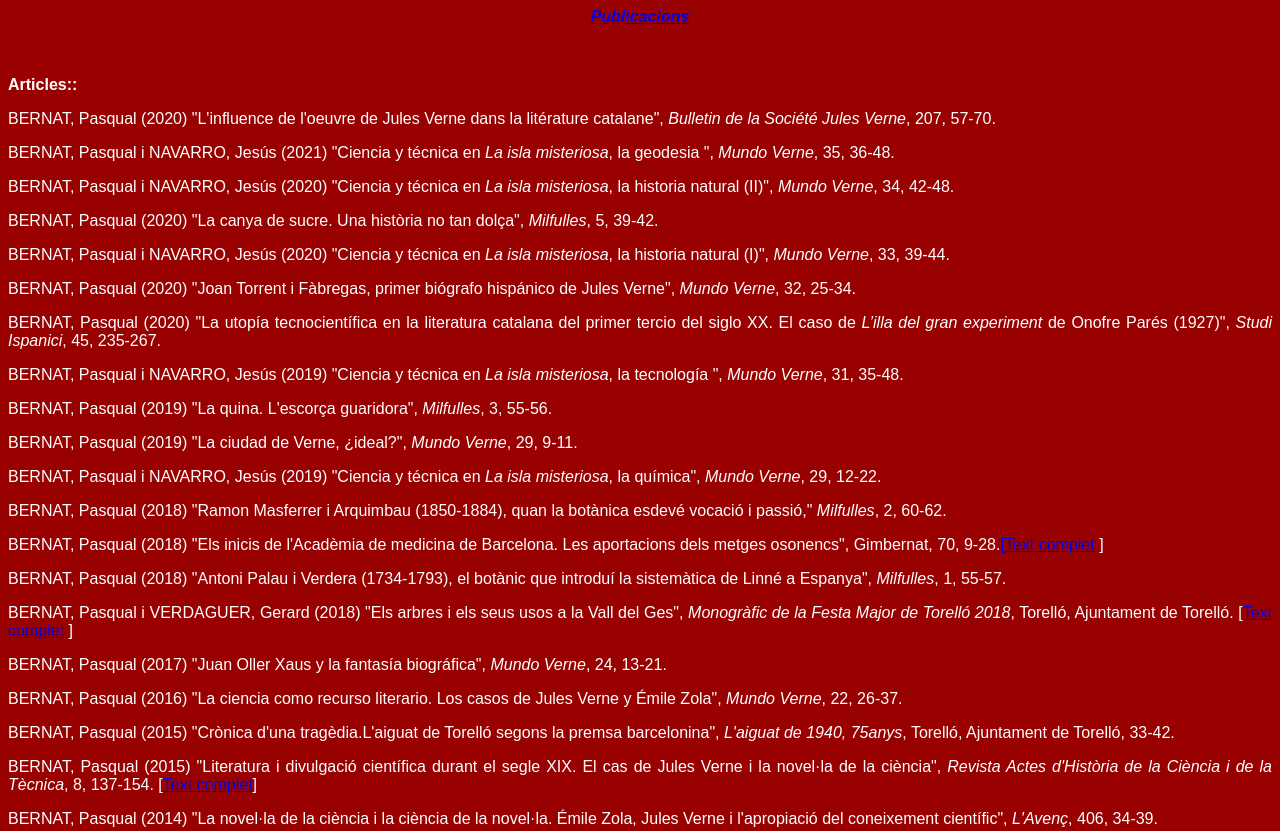
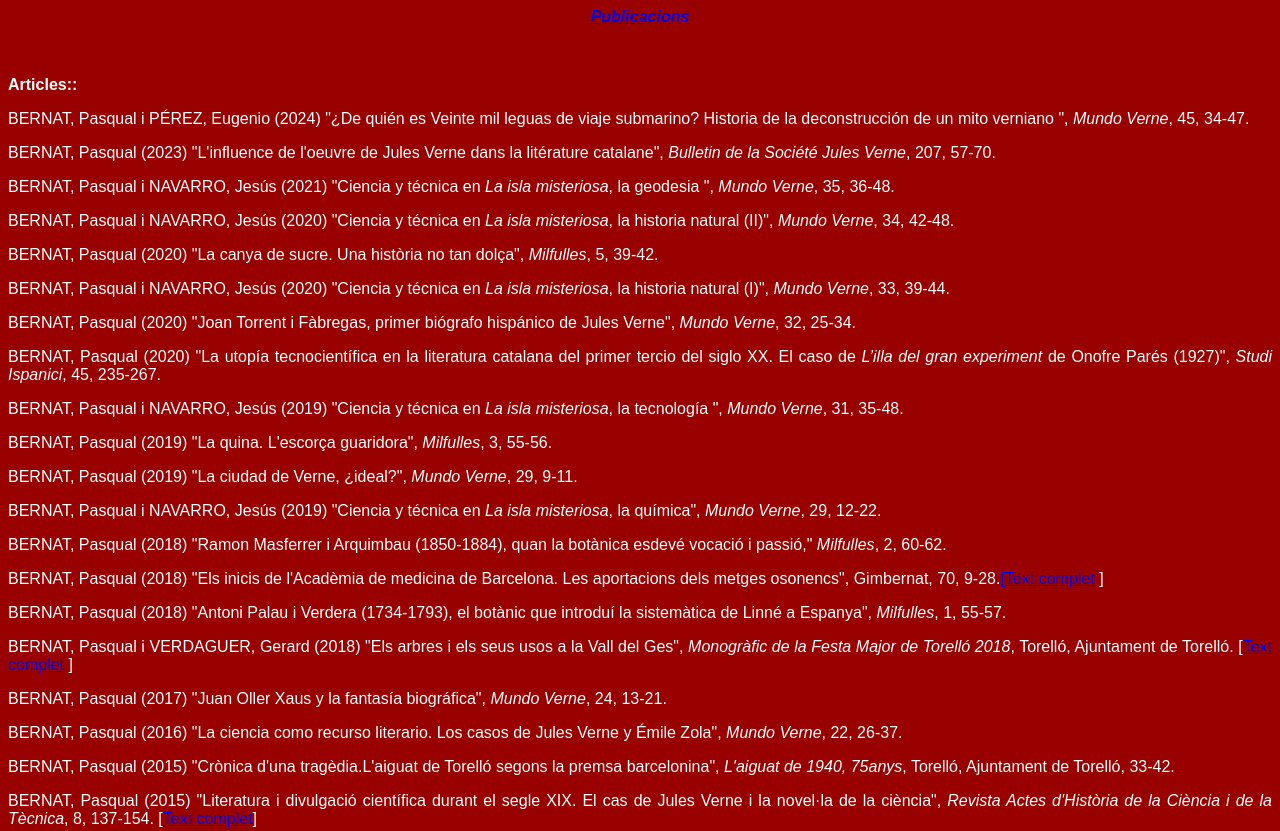
Before and after one commit to PasqualBernat/PasqualBernat.github.io, a plain HTML site: page publicacions.html in a window 1280 px wide. Shown: the top 831 px of the page. Drawn offline with Linux system fonts and the light colour scheme.

Commit message:
New commit

```diff
--- a/publicacions.html
+++ b/publicacions.html
@@ -31,7 +31,8 @@ body {
 <a href="286459"><em>Publicacions</em></a></div>
 <p align="justify" class="Estilo3">&nbsp;</p>
 <p align="justify" class="Estilo3"><b>Articles:</b><b>:</b></p>
-<p align="justify" class="Estilo3">BERNAT, Pasqual (2020) &quot;L'influence de l'oeuvre de Jules Verne dans la lit&eacute;rature catalane&quot;, <em>Bulletin de la Soci&eacute;t&eacute; Jules Verne</em>, 207, 57-70. </p>
+<p align="justify" class="Estilo3">BERNAT, Pasqual i P&Eacute;REZ, Eugenio (2024) &quot;&iquest;De qui&eacute;n es Veinte mil leguas de viaje submarino? Historia de la deconstrucci&oacute;n de un mito verniano &quot;, <em>Mundo Verne</em>, 45, 34-47. </p>
+<p align="justify" class="Estilo3">BERNAT, Pasqual (2023) &quot;L'influence de l'oeuvre de Jules Verne dans la lit&eacute;rature catalane&quot;, <em>Bulletin de la Soci&eacute;t&eacute; Jules Verne</em>, 207, 57-70. </p>
 <p align="justify" class="Estilo3">BERNAT, Pasqual i NAVARRO, Jes&uacute;s (2021) &quot;Ciencia y t&eacute;cnica en <em>La isla misteriosa</em>, la geodesia &quot;, <em>Mundo Verne</em>, 35, 36-48.</p>
 <p align="justify" class="Estilo3">BERNAT, Pasqual i NAVARRO, Jes&uacute;s (2020) &quot;Ciencia y t&eacute;cnica en <em>La isla misteriosa</em>, la historia natural (II)&quot;, <em>Mundo Verne</em>, 34, 42-48.</p>
 <p align="justify" class="Estilo3">BERNAT, Pasqual (2020) &quot;La canya de sucre. Una hist&ograve;ria no tan dol&ccedil;a&quot;, <em>Milfulles</em>, 5, 39-42. </p>
```
